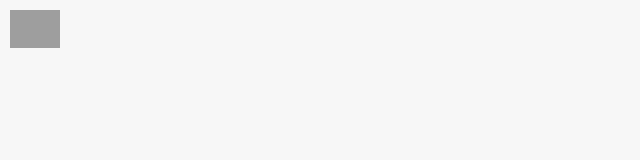
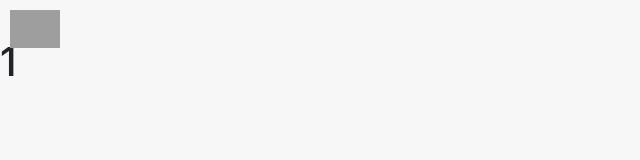
Before and after one commit to milligda/squirrel, a React (Create React App) app in the folder client/: page /collections/1 in a window 1280 px wide. Shown: the top 160 px of the page, without its empty margins (0-640 px from the left). Built offline with nearby package versions, Linux system fonts and the light colour scheme; grey boxes are pictures that could not be loaded.

Commit message:
routes working, not connected with db yet

```diff
--- a/client/src/App.js
+++ b/client/src/App.js
@@ -2,6 +2,8 @@ import React from "react";
 import { BrowserRouter as Router, Route } from "react-router-dom";
 import Header from "./components/partials/Header";
 import Welcome from "./components/pages/Welcome";
+import Collection from  "./components/pages/Collection";
+import PageNotFound from  "./components/pages/PageNotFound";
 
 
 const App =() => (
@@ -10,6 +12,8 @@ const App =() => (
     <div>
       <Header />
       <Route exact path="/" component={ Welcome } />
+      <Route exact path="/collections/:id" render={ props => <Collection {...props} /> } />
+      <Route exact path="/404" component= {PageNotFound} />
     </div>
   </Router>
 
--- /dev/null
+++ b/client/src/components/pages/Collection/Collection.js
@@ -0,0 +1,17 @@
+import React from "react";
+import {Redirect} from "react-router-dom";
+
+export default ( { match: {params: {id} } }) => {
+
+    const goodId = parseInt(id);
+
+    if (goodId != 0 && !goodId) {
+        return (
+            <Redirect to = {{ pathname: "/404"}} />
+        )
+    }
+
+    return (
+        <h1>{goodId}</h1>
+    );
+};
--- /dev/null
+++ b/client/src/components/pages/Collection/index.js
@@ -0,0 +1 @@
+export { default } from "./Collection.js";
--- /dev/null
+++ b/client/src/components/pages/PageNotFound/PageNotFound.js
@@ -0,0 +1,5 @@
+import React from "react";
+
+export default () => (
+    <h1>404 Page not found.</h1>
+);
--- /dev/null
+++ b/client/src/components/pages/PageNotFound/index.js
@@ -0,0 +1 @@
+export { default } from "./PageNotFound.js";
```
Also changed, not shown: client/src/components/pages/Collection/collection.css (added), client/src/components/pages/PageNotFound/pageNotFound.css (added), 1 other file (tests, documents, lock files or other folders).
